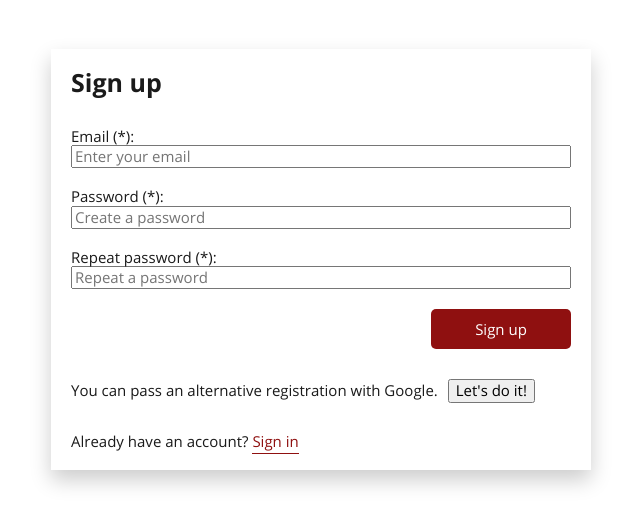
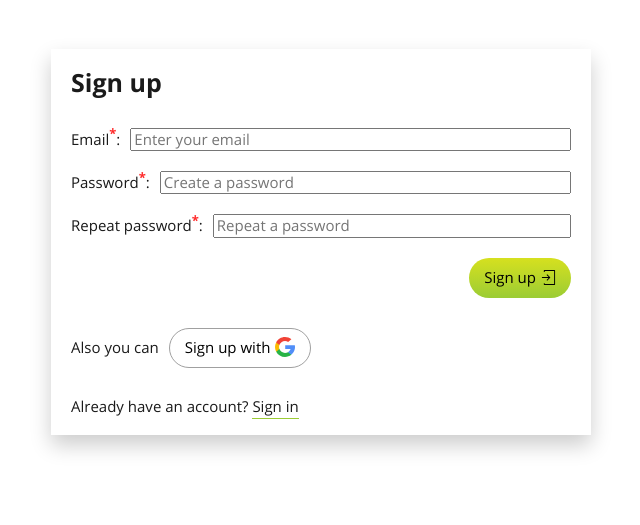
Before and after one commit to VladMokrousov/doit, a React (Create React App) app: page /#/sign-up in a window 1280 px wide. Shown: the part 191-716 px from the top of the page, without its empty margins (319-959 px from the left). Built offline with nearby package versions, Linux system fonts and the light colour scheme; no server answers; a web font is replaced by a local one.

Commit message:
improvements for sign up page

```diff
--- a/src/app/app.css
+++ b/src/app/app.css
@@ -14,5 +14,5 @@
   transform: translateX(-50%);
   font-size: 50px;
   font-weight: 700;
-  color: var(--color-green);
+  color: var(--color-decorative-light);
 }
--- a/src/app/scaffolding.css
+++ b/src/app/scaffolding.css
@@ -64,9 +64,8 @@ button {
 }
 
 :root {
+  --color-important: #ff2a2a;
   --color-secondary: #8f1010;
-  /* Ближе к зел D6E01F */
-  --color-green: #d6e01f;
-  /* Ближе к желт 9BCC34 */
-  /* Промежуточный BFD729 */
+  --color-decorative-light: #d6e01f;
+  --color-decorative-dark: #9bcc34;
 }
--- a/src/context/AppContext.tsx
+++ b/src/context/AppContext.tsx
@@ -6,21 +6,20 @@ interface AppContextProps {
   children: React.ReactNode;
 }
 
-//По идее мне не нужно указывать тип и аргумент. Нужно посмотреть, как сделать нормально
+// @todo По идее мне не нужно указывать тип и аргумент. Нужно посмотреть, как сделать нормально
 const AppContext = React.createContext<any>({});
 
 export const useAppContext = () => {
   return useContext(AppContext);
 };
 
-//Не уверен, что корректно давать контексту тип React.FC
+// @todo Не уверен, что корректно давать контексту тип React.FC
 export const AppProvider: React.FC<AppContextProps> = ({ children }) => {
   const [isLoggedIn, setLoggedIn] = useState(false);
   const [currentUser, setCurrentUser] = useState(false);
   const [isUserGet, setUserGet] = useState(false);
 
   const actionCodeSettings = {
-    // @todo Заменить на реальный адрес приложения
     url: 'https://vladmokrousov.github.io/doit/build/index.html',
     // url: 'http://localhost:3000/sign-in',
   };
--- a/src/pages/sign-in-page/components/sign-in-modal-content/sign-in-modal-content.css
+++ b/src/pages/sign-in-page/components/sign-in-modal-content/sign-in-modal-content.css
@@ -36,6 +36,7 @@
 .modal--sign-in__google-btn {
   margin-top: 30px;
 }
+
 .modal--sign-in__sign-up-link,
 .modal--sign-in__reset-link {
   position: relative;
--- a/src/pages/sign-up-page/components/sign-up-modal-content/sign-up-modal-content.css
+++ b/src/pages/sign-up-page/components/sign-up-modal-content/sign-up-modal-content.css
@@ -4,43 +4,106 @@
   min-height: 300px;
   padding: 20px;
 }
+.sign-up-form {
+  margin-bottom: 30px;
+}
+.sign-up-form__field-wrapper {
+  display: flex;
+  justify-content: space-between;
+  align-items: center;
+  margin-bottom: 20px;
+}
 
-.sign-up-form__email-field,
-.sign-up-form__password-field,
-.sign-up-form__repeat-password-field {
-  display: block;
-  width: 100%;
-  margin-bottom: 20px;
-  box-sizing: border-box;
+.sign-up-form__label {
+  margin-right: 10px;
+}
+.sign-up-form__label-required {
+  font-size: 13px;
+  font-weight: 700;
+  color: var(--color-important);
+}
+.sign-up-form__field {
+  flex-grow: 1;
 }
 
 .sign-up-form__submit {
+  position: relative;
   display: block;
   margin-left: auto;
-  width: 140px;
+  padding: 0 35px 0 15px;
   height: 40px;
-  border-radius: 5px;
-  padding: 0;
   border: none;
-  background-color: var(--color-secondary);
-  color: #fff;
+  border-radius: 20px;
+
+  background: linear-gradient(
+    to bottom,
+    var(--color-decorative-light),
+    var(--color-decorative-dark)
+  );
+  color: #000;
+  transition-duration: 0.3s;
 }
-.modal--sign-up__go-to-sign-in {
-  display: block;
-  margin-top: 30px;
+.sign-up-form__submit::before {
+  content: '';
+  position: absolute;
+  top: 12px;
+  right: 15px;
+  width: 15px;
+  height: 15px;
+  background-image: url('../../../../assets/img/sign-in-icon.svg');
+  background-position: 0 0;
+  background-repeat: no-repeat;
 }
+.sign-up-form__submit:hover,
+.sign-up-form__submit:focus {
+  opacity: 0.8;
+}
+.sign-up-form__submit:active {
+  opacity: 0.4;
+}
+
 .modal--sign-up__sign-up-with-google {
   display: flex;
-
   align-items: center;
-  margin-top: 30px;
+  margin-bottom: 30px;
 }
 .sign-up-with-google__text {
   margin-right: 10px;
 }
+.sign-up-with-google__btn {
+  position: relative;
+  padding: 0 40px 0 15px;
+  height: 40px;
+  background-color: #fff;
+  /* border: none; */
+  border: 1px solid #a0a0a0;
+  border-radius: 20px;
+  transition-duration: 0.3s;
+}
+.sign-up-with-google__btn::before {
+  content: '';
+  position: absolute;
+  top: 8px;
+  right: 15px;
+  width: 20px;
+  height: 20px;
+  background-image: url('../../../../assets/img/google-icon.svg');
+  background-position: 0 0;
+  background-repeat: no-repeat;
+}
+.sign-up-with-google__btn:hover,
+.sign-up-with-google__btn:focus {
+  opacity: 0.8;
+}
+.sign-up-with-google__btn:active {
+  opacity: 0.4;
+}
+
+.modal--sign-up__go-to-sign-in {
+  display: block;
+}
 .modal--sign-up__sign-in-link {
   position: relative;
-  color: var(--color-secondary);
 }
 .modal--sign-up__sign-in-link::before {
   position: absolute;
@@ -49,5 +112,5 @@
   height: 1px;
   bottom: -3px;
   left: 0;
-  background-color: var(--color-secondary);
+  background-color: var(--color-decorative-dark);
 }
--- a/src/pages/sign-up-page/components/sign-up-modal-content/sign-up-modal-content.tsx
+++ b/src/pages/sign-up-page/components/sign-up-modal-content/sign-up-modal-content.tsx
@@ -61,9 +61,12 @@ const SignUpModalContent: React.FC = () => {
   return (
     <>
       <form className="sign-up-form" onSubmit={onSubmit}>
-        <label htmlFor="email">Email (*): </label>
+        <div className="sign-up-form__field-wrapper">
+          <label className="sign-up-form__label" htmlFor="email">
+            Email<sup className="sign-up-form__label-required">*</sup>:
+          </label>
           <input
-          className="sign-up-form__email-field"
+            className="sign-up-form__field"
             id="email"
             type="email"
             name="email"
@@ -72,10 +75,14 @@ const SignUpModalContent: React.FC = () => {
             value={state.email}
             required
           />
+        </div>
 
-        <label htmlFor="password">Password (*): </label>
+        <div className="sign-up-form__field-wrapper">
+          <label className="sign-up-form__label" htmlFor="password">
+            Password<sup className="sign-up-form__label-required">*</sup>:
+          </label>
           <input
-          className="sign-up-form__password-field"
+            className="sign-up-form__field"
             id="password"
             type="password"
             name="password"
@@ -84,10 +91,14 @@ const SignUpModalContent: React.FC = () => {
             value={state.password}
             required
           />
+        </div>
 
-        <label htmlFor="repeatPassword">Repeat password (*): </label>
+        <div className="sign-up-form__field-wrapper">
+          <label className="sign-up-form__label" htmlFor="repeatPassword">
+            Repeat password<sup className="sign-up-form__label-required">*</sup>:
+          </label>
           <input
-          className="sign-up-form__repeat-password-field"
+            className="sign-up-form__field"
             id="repeatPassword"
             type="password"
             name="repeat-password"
@@ -96,15 +107,14 @@ const SignUpModalContent: React.FC = () => {
             value={state.repeatPassword}
             required
           />
+        </div>
 
         <button className="sign-up-form__submit">Sign up</button>
       </form>
       <div className="modal--sign-up__sign-up-with-google">
-        <span className="sign-up-with-google__text">
-          You can pass an alternative registration with Google.{' '}
-        </span>
+        <span className="sign-up-with-google__text">Also you can</span>
         <button className="sign-up-with-google__btn" onClick={googleSignUp}>
-          Let's do it!
+          Sign up with
         </button>
       </div>
 
```
Also changed, not shown: src/assets/img/google-icon.svg (added), src/assets/img/sign-in-icon.svg (added), 12 other files (tests, documents, lock files or other folders). Lines whose indentation alone changed are shown as unchanged.
